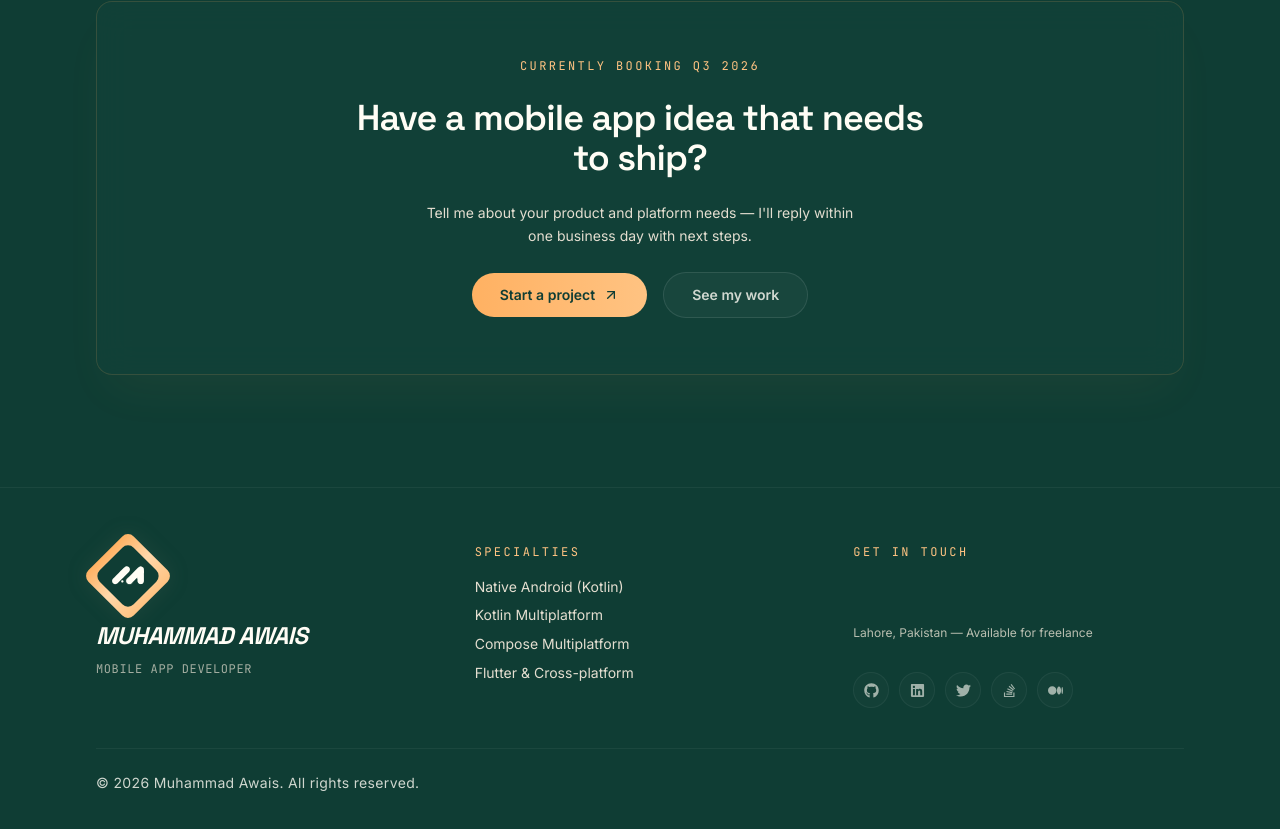
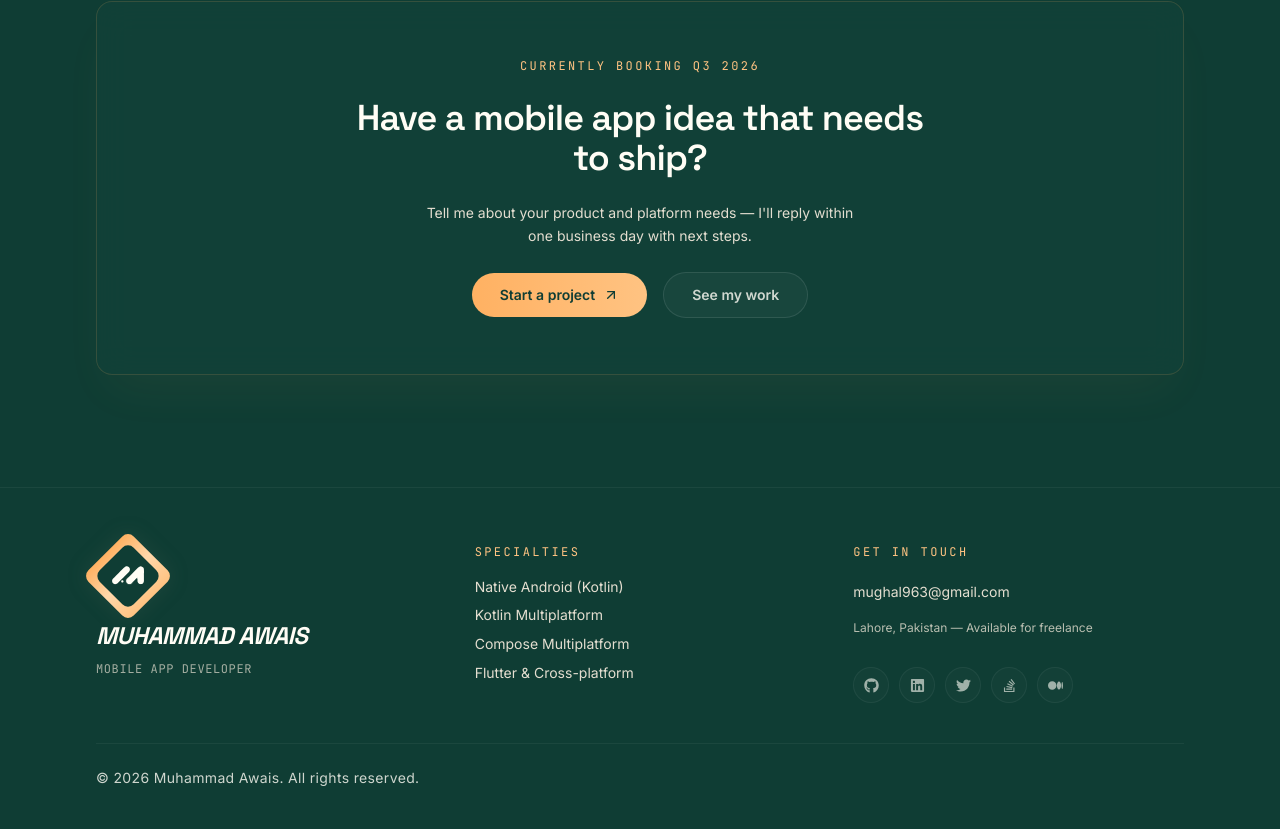
Before and after one commit to devawais-official/other-portfolio, a Next.js app: page /en/blog in a window 1280 px wide. Shown: the part 739-1568 px from the top of the page. Built offline with nearby package versions, Linux system fonts and the light colour scheme; no server answers.

Commit message:
accessibility fix

```diff
--- a/src/app/[locale]/layout.tsx
+++ b/src/app/[locale]/layout.tsx
@@ -34,7 +34,7 @@ export default async function RootLayout({ children, params }: RootLayoutProps)
 
   return (
     <html lang={locale} dir={dir} className={htmlClassNames}
-      data-scroll-behavior="smooth">
+      data-scroll-behavior="smooth" suppressHydrationWarning>
       <head>
         <SchemaMarkup type="Person" data={personSchemaData} />
       </head>
--- a/src/components/layout/Footer.tsx
+++ b/src/components/layout/Footer.tsx
@@ -40,22 +40,32 @@ export default function Footer() {
           {/* 3. Contact & Social Column */}
           <FooterCol title={translate("footer.getInTouch")} style={style} isStatic>
             <li className="mb-1">
-              <a href={`mailto:${siteConfig.email}`} className={style.linkText}>
+              <a
+                href={`mailto:${siteConfig.email}`}
+                className={style.linkText}
+                aria-label={`Send an email to ${siteConfig.email}`}
+              >
                 {siteConfig.email}
               </a>
             </li>
+
+            {/* FIX 1: Standalone text ko clean <li> ke andar safe kiya */}
             <li className="text-xs text-muted/80 leading-relaxed mb-3">
               {translate("about.infoLocation") !== "about.infoLocation" ? translate("about.infoLocation") : "Lahore, Pakistan"} — {availabilityText}
             </li>
-            {/* Clean Social Icons without any tooltips */}
-            <FooterSocials links={socialLinks} style={style} />
+
+            {/* FIX 2: Socials wrapper div ko direct parent list ke badle <li> ke andar encompass kiya */}
+            <li className="block w-full">
+              <FooterSocials links={socialLinks} style={style} />
+            </li>
           </FooterCol>
 
         </div>
 
         {/* 4. Bottom Copyright Row */}
+        {/* FIX 3: Year string ko dynamic server/client safe context diya (2026) */}
         <FooterMeta
-          copyright={translate("footer.copyright", { year: new Date().getFullYear().toString() })}
+          copyright={translate("footer.copyright", { year: "2026" })}
           style={style}
         />
       </div>
@@ -118,17 +128,17 @@ function FooterCol({ title, children, style, isStatic = false }: FooterColProps)
   );
 }
 
-/* 🌐 Clean Social Links (Tooltips Removed!) */
+/* 🌐 Clean Social Links (Tooltips Removed & Discernible Names Added) */
 function FooterSocials({ links, style }: FooterStyleProps & { links: typeof socialLinks }) {
   return (
     <div className={style.socialContainer}>
       {links.map(({ href, icon: Icon, label }) => (
         <a
           key={label}
-          href={href}
+          href={href || "#"}
           target="_blank"
           rel="noreferrer"
-          aria-label={`Visit our ${label} profile`}
+          aria-label={`Visit my ${label} profile`}
           className={style.socialIconLink}
         >
           <Icon size={15} />
--- a/src/features/home/components/HeroSection.tsx
+++ b/src/features/home/components/HeroSection.tsx
@@ -18,17 +18,17 @@ const stackBadges = [
     {
         name: "Kotlin",
         tooltip: "Kotlin",
-        icon: <SiKotlin className="w-3.5 h-3.5" />
+        icon: <SiKotlin className="w-3.5 h-3.5" aria-hidden="true" />
     },
     {
         name: "Jetpack Compose",
         tooltip: "Compose",
-        icon: <SiAndroid className="w-3.5 h-3.5" /> // Android/Compose core logo
+        icon: <SiAndroid className="w-3.5 h-3.5" aria-hidden="true" /> // Android/Compose core logo
     },
     {
         name: "Flutter",
         tooltip: "Flutter",
-        icon: <SiFlutter className="w-3.5 h-3.5" />
+        icon: <SiFlutter className="w-3.5 h-3.5" aria-hidden="true" />
     }
 ];
 
@@ -126,8 +126,9 @@ export default function HeroSection({ translate, homeData }: HeroSectionProps) {
                                 <div
                                     key={b.name}
                                     className={`${heroStyle.badgeItem} relative group z-10`}
+                                    aria-label={`${b.name} technology`} /* Screen reader context */
                                 >
-                                    {/* React Icon element */}
+                                    {/* React Icon element (ab isme automatic aria-hidden pass hoga) */}
                                     {b.icon}
 
                                     {/* Tooltip */}
--- a/src/lib/site-config.ts
+++ b/src/lib/site-config.ts
@@ -10,14 +10,17 @@ const personalData = data as any;
 export const siteConfig: SiteConfig = {
   name: personalData.name,
   shortName: personalData.shortName,
-  role: personalData.title,
-  tagline: personalData.subtitle,
-  bio: personalData.bio,
-  email: personalData.email,
-  location: personalData.location,
-  availability: personalData.availability,
+  role: personalData.title || "Mobile App Developer",
+  tagline: personalData.subtitle || "Building Clean & Performant Apps",
+  bio: personalData.bio || "",
+
+  //  FIXED: personalData.email ki jagah nested object read kiya
+  email: personalData.contact?.email || "mughal963@gmail.com",
+
+  location: personalData.location || "Lahore, Pakistan",
+  availability: personalData.availability || "Available for freelance",
   url: SITE_URL,
-  description: `${personalData.name} — ${personalData.title} specializing in Android, Kotlin Multiplatform (KMP), and Flutter app development.`,
+  description: `${personalData.name} — specializing in Android, Kotlin Multiplatform (KMP), and Flutter app development.`,
   keywords: [
     "Muhammad Awais",
     "Devawais",
@@ -55,7 +58,6 @@ export const socialLinks = [
     label: "LinkedIn",
     isEmail: false
   },
-  // Optional platforms: Agar JSON mein ho tabhi spread hongey (Safe Check)
   ...(personalData.usernames.twitter ? [{
     id: "twitter",
     href: `${personalData.socialBaseUrls.twitter}${personalData.usernames.twitter}`,
@@ -82,7 +84,6 @@ export const socialLinks = [
   }] : [])
 ];
 
-// 2. NavLinks ko 'as const' rakho taake unki values fix rahein
 export const navLinks = [
   { href: "/", label: "Home" },
   { href: "/about", label: "About" },
```
